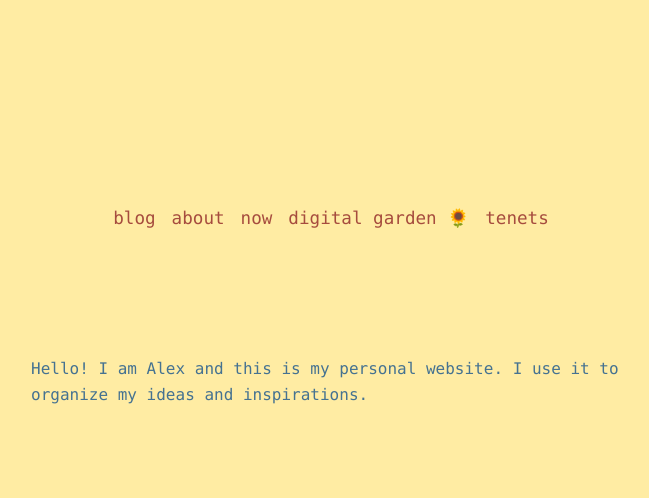
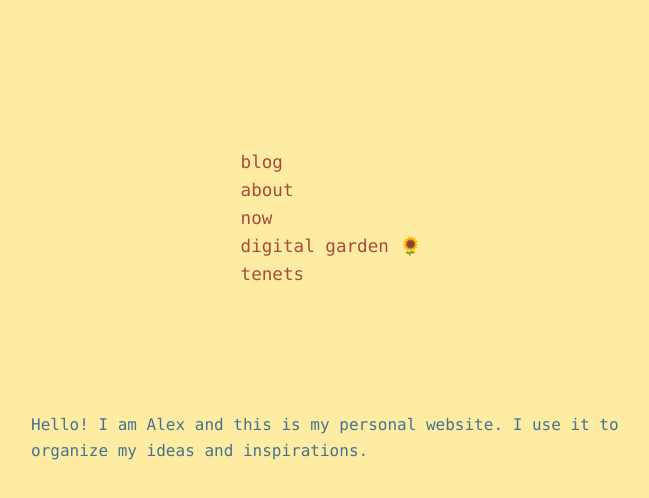
Before and after one commit to aosuchowski/alexs-site, a plain HTML site: page index.html in a window 1280 px wide. Shown: the part 76-574 px from the top of the page, without its empty margins (309-958 px from the left). Drawn offline with Linux system fonts and the light colour scheme.

Commit message:
Update index.html
Change flex-direction for navigation menu

```diff
--- a/index.html
+++ b/index.html
@@ -45,7 +45,8 @@
             padding: 0; /* Removes default padding from the list. */
             margin: 0; /* Removes default margin from the list. */
             display: flex; /* Enables flexbox layout for the list. */
-            gap: 1rem; /* Adds a 1rem space between list items. */
+            flex-direction: column;
+            gap: 0.5rem; /* Adds a 1rem space between list items. */
         }
 
         nav ul li {
```
